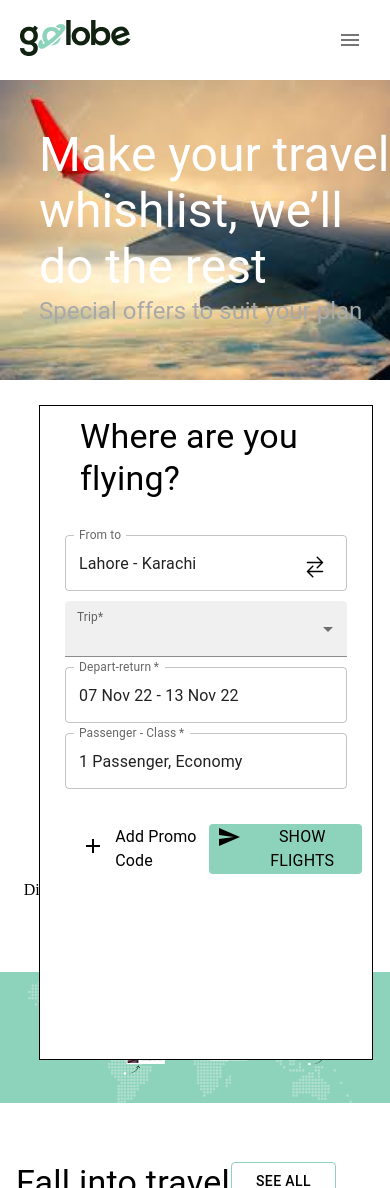
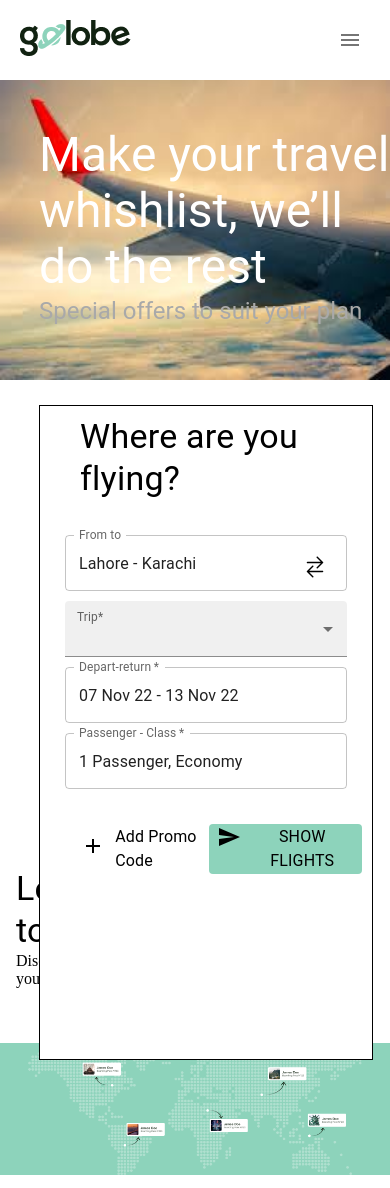
Before and after one commit to Eyyubfront/Global-Travel, a React (Vite) app in the folder Travel website/: page /flightnow in a window 390 px wide. Shown: the top 1188 px of the page. Built offline with nearby package versions, Linux system fonts and the light colour scheme.

Commit message:
flight new

```diff
--- a/Travel website/src/Pages/FlightNow/index.jsx
+++ b/Travel website/src/Pages/FlightNow/index.jsx
@@ -203,7 +203,7 @@ const FlightNow = () => {
           <Stack className="letsgobtnsds" flexDirection="row" justifyContent="space-between">
 
 
-            <Stack className="letsgos" flexDirection="column">
+            <Stack className="placego" flexDirection="column">
 
 
               <Typography variant="h4">
--- a/Travel website/src/index.css
+++ b/Travel website/src/index.css
@@ -65,6 +65,9 @@
   @media (max-width: 768px) {
     .Container {
       max-width: 540px;
+    }
+    .placego{
+        margin-top: 120% !important;
     }
 
     .letsgos{
@@ -617,7 +620,7 @@
         width: 200px !important;
     }
     .letsgoseal{
-        top: 143%;
+        top: 155%;
         width: 105px !important;
         position: absolute !important;
         right: 15px;
```
